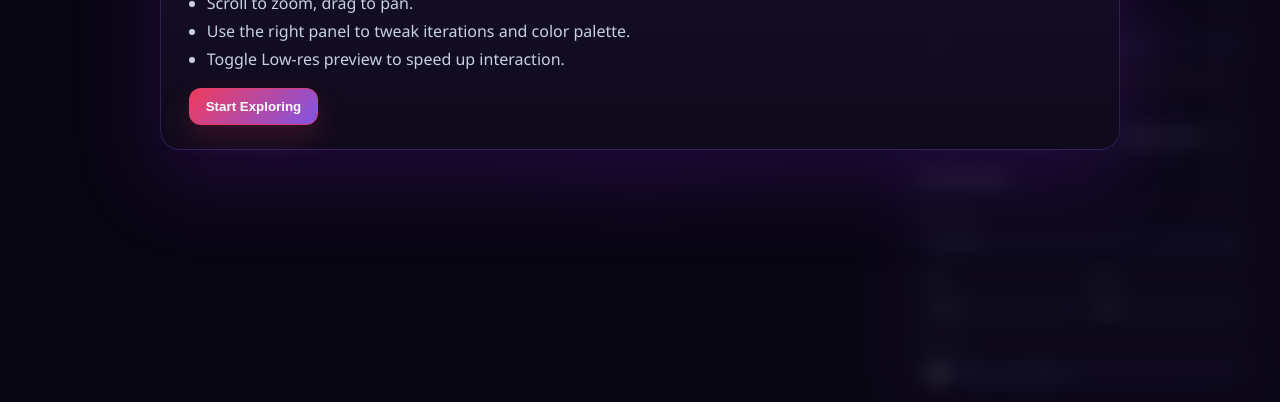
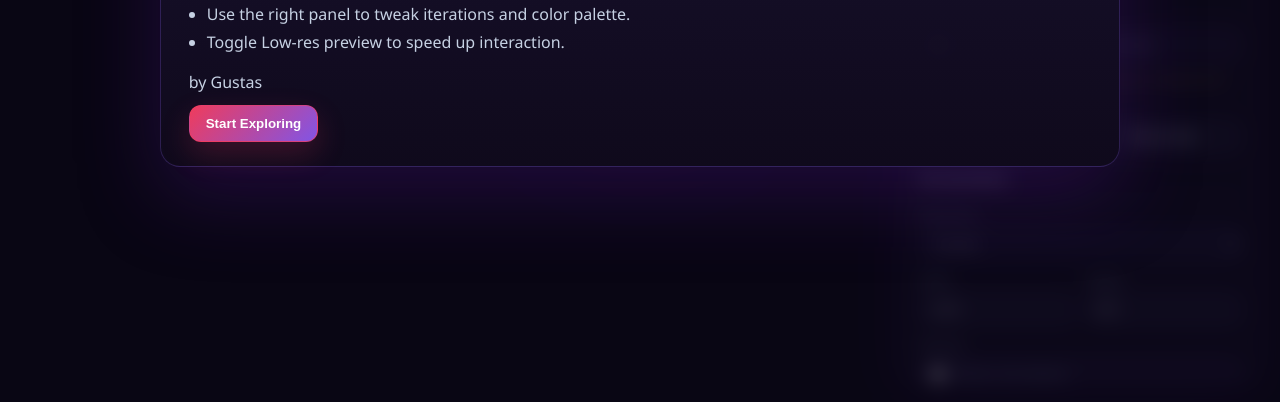
Before and after one commit to Gustas2077/The-M.S.V., a website built with Vite: page index.html in a window 1280 px wide. Shown: the part 398-800 px from the top of the page. Built offline with nearby package versions, Linux system fonts and the light colour scheme.

Commit message:
intro text

```diff
--- a/index.html
+++ b/index.html
@@ -32,6 +32,7 @@
 						<li>Use the right panel to tweak iterations and color palette.</li>
 						<li>Toggle Low-res preview to speed up interaction.</li>
 					</ul>
+					<p class="intro-subtitle">by Gustas</p>
 					<button class="intro-start" type="button" data-intro-start>Start Exploring</button>
 				</div>
 			</div>
```
